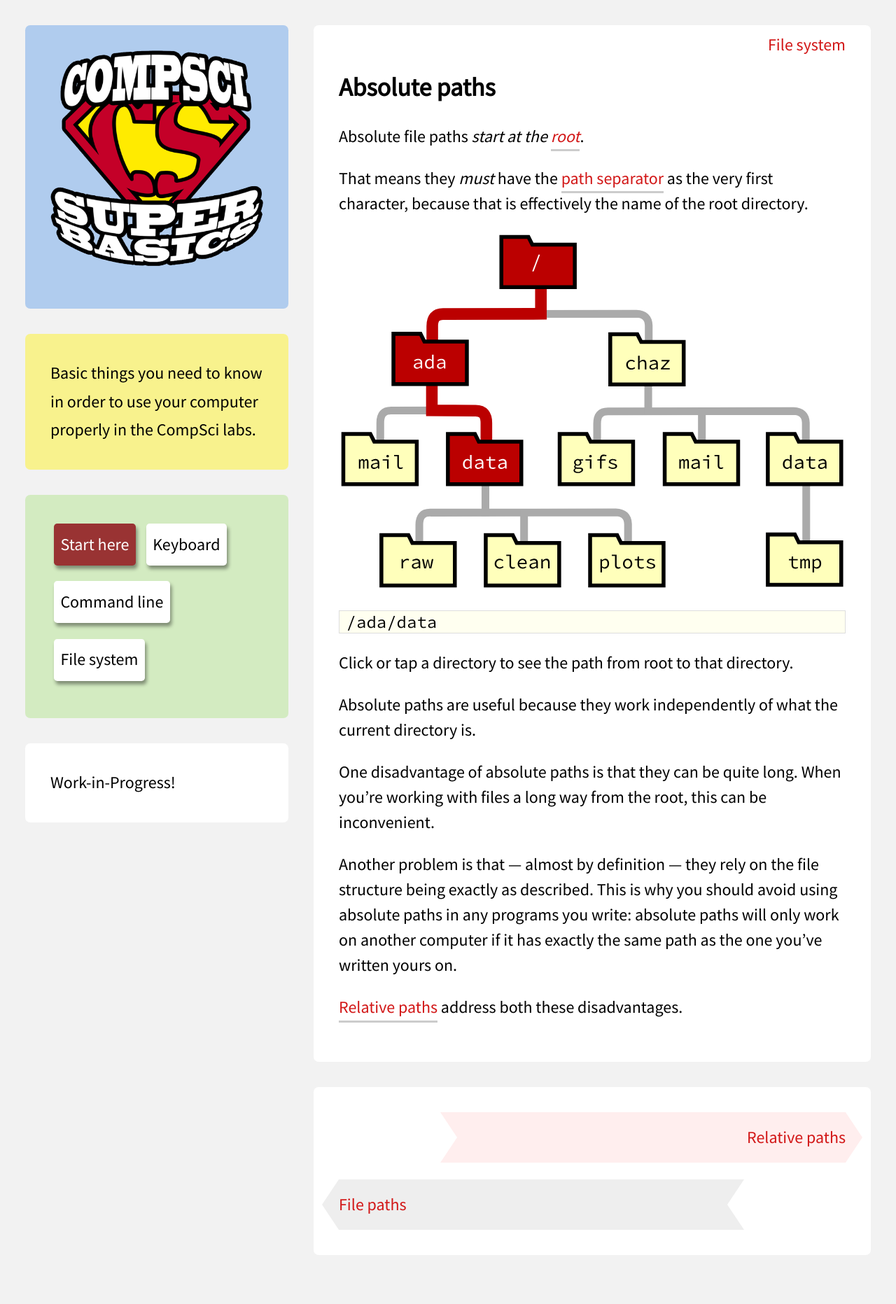
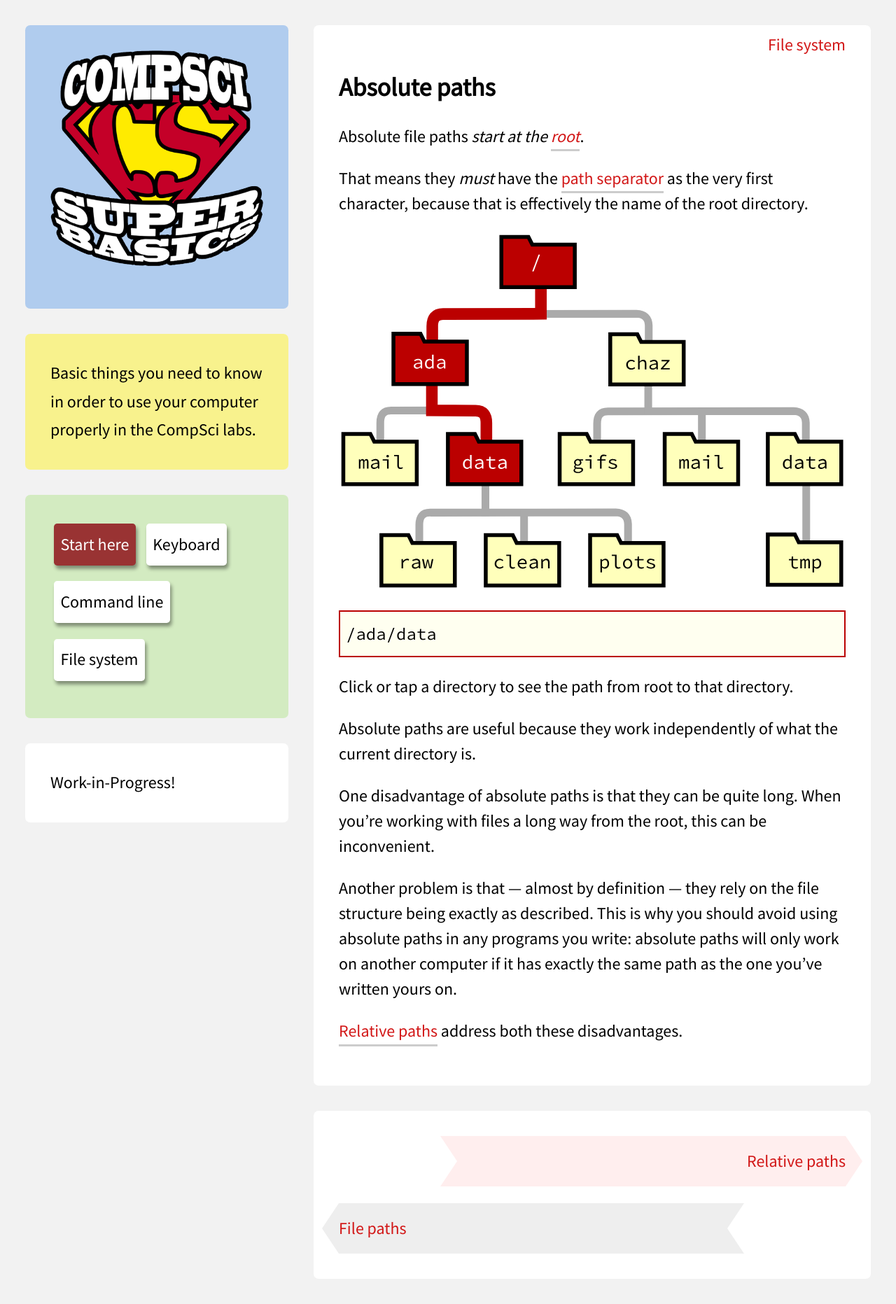
Before and after one commit to davewhiteland/compsci-superbasics, a Jekyll site: the page built from collections/_file-system/absolute-paths.md, in a window 1280 px wide. Shown: the whole page at 70% size. Built offline with Jekyll 4.4.1, drawn with Linux system fonts in a browser that asks for light colours; before the commit the page ends 1829 px from its top, so only the background shows below that.

Commit message:
add decoration to path-display to make more prominent

```diff
--- a/_sass/_layout.scss
+++ b/_sass/_layout.scss
@@ -429,5 +429,9 @@ img.enter-key {
 .key-dir {
     width:2.5em;
 }
+#path-display {
+  padding:1rem 0.5rem;
+  border:2px solid #bb0000;
+}
 .js-only { display: none; }/* display if JavaScript */
 .js .js-only { display: block;} /* display if JavaScript */
```
